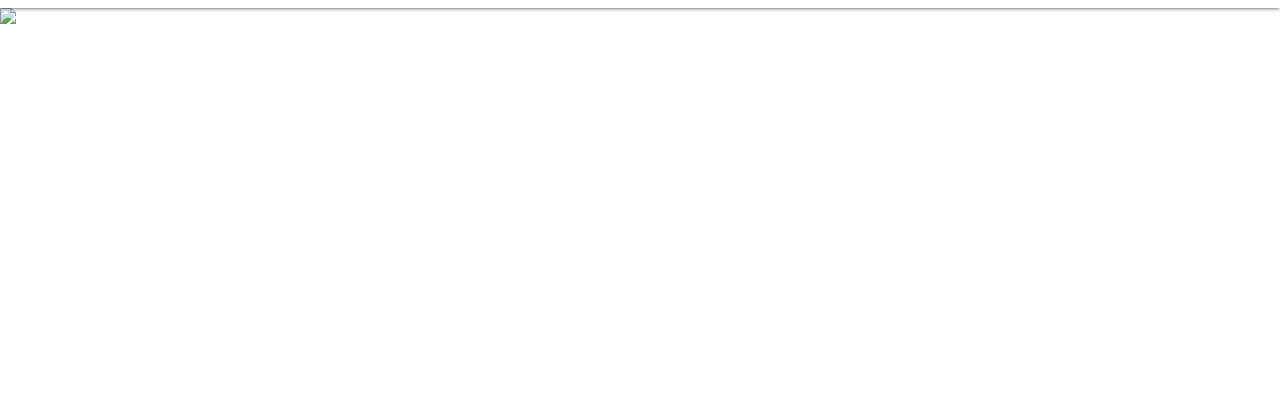
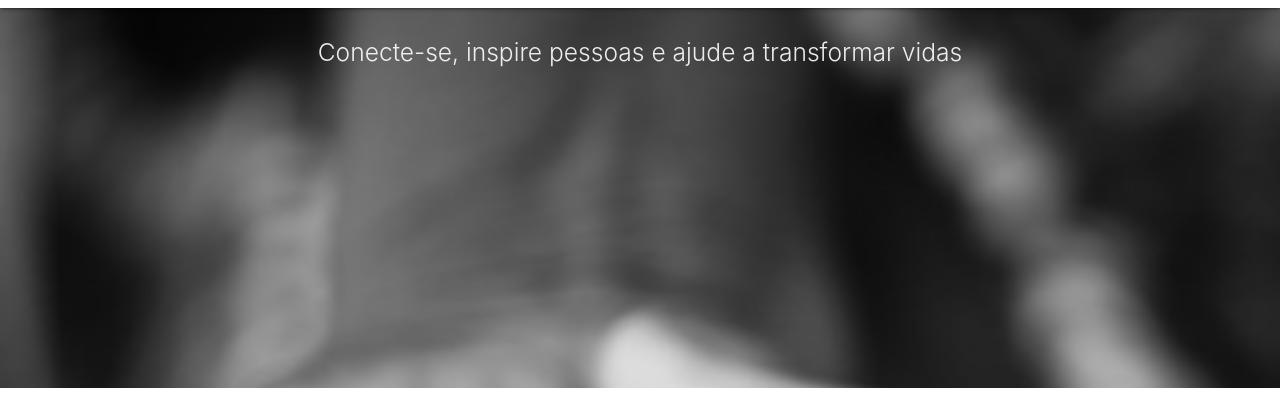
Before and after one commit to wartelon/icosocial, a plain HTML site: page index.html in a window 1280 px wide. Shown: the part 56-456 px from the top of the page. Drawn offline with nearby package versions, Linux system fonts and the light colour scheme.

Commit message:
Update index.html
correção no nome do arquivo da img

```diff
--- a/index.html
+++ b/index.html
@@ -51,7 +51,7 @@
           <br /><br />
         </div>
       </div>
-      <div class="parallax"><img src="img/bckgpx.jpg" alt="Unsplashed background img 1" /></div>
+      <div class="parallax"><img src="img/bckg1.jpg" alt="Unsplashed background img 1" /></div>
     </div>
     <!-- Quem somos -->
     <div class="container scrollspy" id="quemsomos">
```
